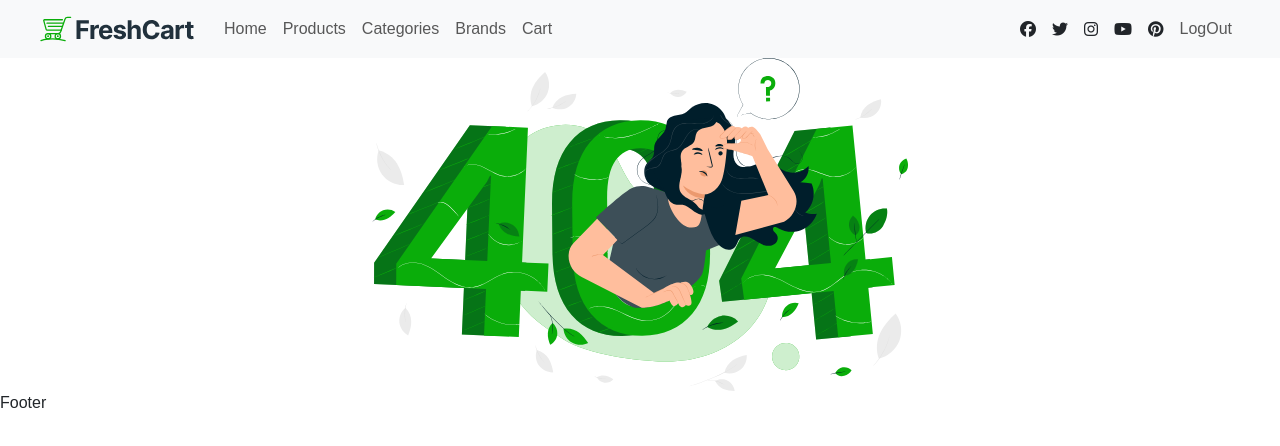
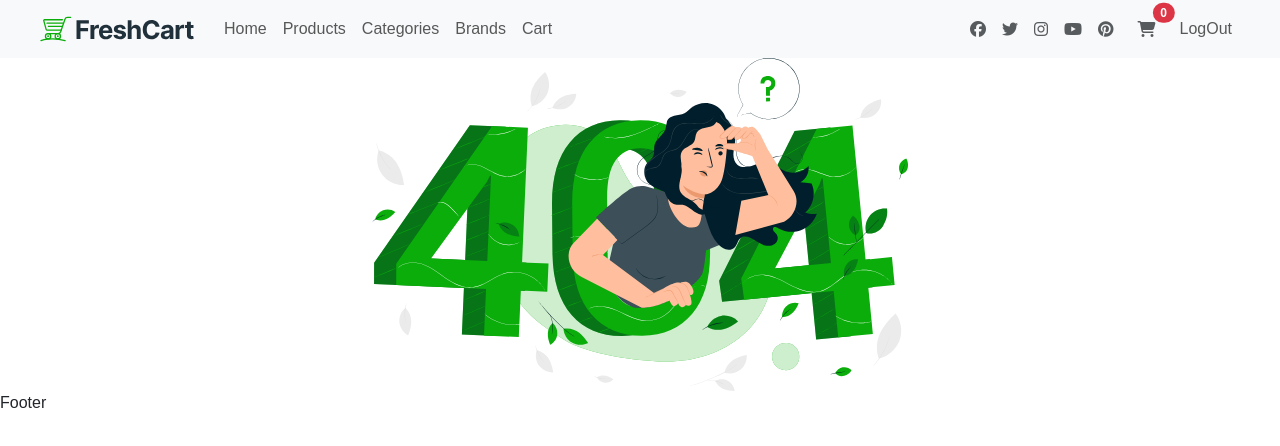
Before and after one commit to mahmoudElziny/Fresh-Cart, a React (Create React App) app: page /Fresh-Cart/Fresh-Cart/cart in a window 1280 px wide. Shown: the top 446 px of the page. Built offline with nearby package versions, Linux system fonts and the light colour scheme; sample sign-in values are in the browser's storage; a web font is replaced by a local one.

Commit message:
add to cart context & API

```diff
--- a/package.json
+++ b/package.json
@@ -18,6 +18,7 @@
     "react-query": "^3.39.3",
     "react-router-dom": "^6.27.0",
     "react-scripts": "5.0.1",
+    "sweetalert2": "^11.14.4",
     "web-vitals": "^2.1.4",
     "yup": "^1.4.0"
   },
--- a/src/Components/CategorySlider/CategorySlider.jsx
+++ b/src/Components/CategorySlider/CategorySlider.jsx
@@ -31,7 +31,7 @@ export default function CategorySlider() {
                 {categoryList.map((e) => {
                     return (
                     <div className="item" key={e._id}>
-                        <img src={e.image} height={250} alt="" />
+                        <img src={e.image} height={200} alt="" />
                         <h6 className='text-black mt-2 fw-bold'>{e.name}</h6>
                     </div>
                     )
--- a/src/Components/Home/Home.jsx
+++ b/src/Components/Home/Home.jsx
@@ -1,12 +1,16 @@
 import axios from 'axios'
-import React, { useEffect, useState } from 'react'
+import React, { useContext, useEffect, useState } from 'react'
 import Spinner from '../Spinner/Spinner';
 import { useQuery } from 'react-query';
 import { Link } from 'react-router-dom';
 import MainSlider from '../MainSlider/MainSlider';
 import CategorySlider from '../CategorySlider/CategorySlider';
+import { CartContext } from '../../Contexts/cartContext';
+import Swal from 'sweetalert2';
 
 export default function Home() {
+
+  let {addToCart, setItemNum} = useContext(CartContext);
 
   let [page, setPage] = useState(1);
 
@@ -17,7 +21,27 @@ export default function Home() {
 
   function getPageNumber(event) {
     let page = event.target.getAttribute('pagenum');
-    setPage(page)
+    setPage(page);
+  }
+
+  async function AddToCart(id){
+    let req = await addToCart(id).catch( (err)=>{
+      Swal.fire({
+        icon: 'error',
+        title: err.message,
+        text: "something went wrong"
+      });
+    } );
+
+    if(req.data.status == 'success'){
+      setItemNum(req.data.numOfCartItems);
+      Swal.fire({
+        icon: 'success',
+        title: 'Added To Cart',
+        showConfirmButton: false,
+        timer: 1500
+      });
+    }
   }
 
   return (
@@ -41,8 +65,8 @@ export default function Home() {
                         <span>{e.price}EGP</span>
                         <span><i className='fa-solid fa-star rating-color'></i> {e.ratingsAverage} </span>
                       </div>
-                      <button className='btn bg-main text-white d-block w-100'>Add To Cart</button>
                     </Link>
+                    <button onClick={()=>{AddToCart(e._id)}}  className='btn bg-main text-white d-block w-100'>Add To Cart</button>
                   </div>
                 </div>
               )
--- a/src/Components/Navbar/Navbar.jsx
+++ b/src/Components/Navbar/Navbar.jsx
@@ -3,12 +3,15 @@ import { NavLink, useNavigate } from 'react-router-dom';
 import logo from '../../assets/images/freshcart-logo.svg';
 import { UserContext } from '../../Contexts/userContext';
 import { jwtDecode } from 'jwt-decode';
+import { CartContext } from '../../Contexts/cartContext';
 
 export default function Navbar() {
-  let {userToken, data, setUserToken} = useContext(UserContext);
+
+  let { itemNum } = useContext(CartContext);
+  let { userToken, data, setUserToken } = useContext(UserContext);
   let navigate = useNavigate();
 
-  function logout(){
+  function logout() {
     localStorage.removeItem('userToken');
     setUserToken(null);
     navigate('/login');
@@ -16,7 +19,7 @@ export default function Navbar() {
 
   return (
     <>
-      <nav className="navbar navbar-expand-lg bg-body-tertiary">
+      <nav className="navbar navbar-expand-lg bg-body-tertiary sticky-top">
         <div className="container-fluid">
           <NavLink className="navbar-brand" to="/"> <img src={logo} alt="logo" /></NavLink>
           <button className="navbar-toggler" type="button" data-bs-toggle="collapse" data-bs-target="#navbarSupportedContent" aria-controls="navbarSupportedContent" aria-expanded="false" aria-label="Toggle navigation">
@@ -40,28 +43,35 @@ export default function Navbar() {
                 <li className="nav-item">
                   <NavLink className="nav-link" aria-current="page" to="cart">Cart</NavLink>
                 </li>
-            </ul>: ""}
+              </ul> : ""}
 
             <ul className="navbar-nav ms-auto mb-2 mb-lg-0">
               <li className="nav-item d-flex align-items-center">
-                <i className='fa-brands  fa-facebook mx-2'></i>
-                <i className='fa-brands  fa-twitter mx-2'></i>
-                <i className='fa-brands  fa-instagram mx-2'></i>
-                <i className='fa-brands  fa-youtube mx-2'></i>
-                <i className='fa-brands  fa-pinterest mx-2'></i>
+                <i className='fa-brands  fa-facebook mx-2 text-muted'></i>
+                <i className='fa-brands  fa-twitter mx-2 text-muted'></i>
+                <i className='fa-brands  fa-instagram mx-2 text-muted'></i>
+                <i className='fa-brands  fa-youtube mx-2 text-muted'></i>
+                <i className='fa-brands  fa-pinterest mx-2 text-muted'></i>
               </li>
 
-              {userToken != null ?
+              {userToken != null ? <>
+
+                <li className='nav-item d-flex align-items-center mx-2'>
+                  <div className='position-relative'>
+                    <i className='nav-link fa-solid fa-cart-shopping text-muted'></i>
+                    <span className='position-absolute top-0 start-100 translate-middle badge rounded-pill bg-danger'>{itemNum}</span>
+                  </div>
+                </li>
                 <li className="nav-item">
                   <span className='nav-link cursor-pointer' onClick={logout}> LogOut</span>
-              </li>  : <>
+                </li> </> : <>
                 <li className="nav-item">
                   <NavLink className="nav-link" aria-current="page" to="login">Login</NavLink>
                 </li>
                 <li className="nav-item">
                   <NavLink className="nav-link" aria-current="page" to="register">Register</NavLink>
                 </li>
-              </>  }
+              </>}
 
             </ul>
 
--- a/src/Components/ProductDetails/ProductDetails.jsx
+++ b/src/Components/ProductDetails/ProductDetails.jsx
@@ -1,11 +1,14 @@
 import axios from 'axios';
-import React, { useEffect, useState } from 'react'
+import React, { useContext, useEffect, useState } from 'react'
 import { useQuery } from 'react-query';
 import { useParams } from 'react-router-dom';
 import Spinner from '../Spinner/Spinner';
+import { CartContext } from '../../Contexts/cartContext';
+import Swal from 'sweetalert2';
 
 export default function ProductDetails() {
 
+    let { addToCart, setItemNum } = useContext(CartContext);
     let { _id } = useParams();
     let [productId, setProductId] = useState();
 
@@ -13,7 +16,7 @@ export default function ProductDetails() {
         setProductId(_id);
     }, []);
 
-    let { data, isLoading } = useQuery(["productDetails",productId], getProductDetails );
+    let { data, isLoading } = useQuery(["productDetails", productId], getProductDetails);
 
     let product = data?.data.data;
 
@@ -26,6 +29,25 @@ export default function ProductDetails() {
         document.querySelector("#myImg").setAttribute("src", imgPath);
     }
 
+    async function AddToCart(id) {
+        let req = await addToCart(id).catch((err) => {
+            Swal.fire({
+                icon: 'error',
+                title: err.message,
+                text: "something went wrong"
+            });
+        });
+        if (req.data.status == 'success') {
+            setItemNum(req.data.numOfCartItems);
+            Swal.fire({
+                icon: 'success',
+                title: 'Added To Cart',
+                showConfirmButton: false,
+                timer: 1500
+            });
+        }
+    }
+
     return (
         <>
             {isLoading ?
@@ -35,7 +57,7 @@ export default function ProductDetails() {
                         <div className="col-md-3">
                             <div className="row g-1 align-items-center">
                                 <div className="col-md-2">
-                                    {product.images.map( (e) => {
+                                    {product.images.map((e) => {
                                         return (
                                             <img src={e} className='w-100' id='imgs' onClick={getImageSrc} alt="" />
                                         )
@@ -54,7 +76,7 @@ export default function ProductDetails() {
                                 <span>{product.price}EGP</span>
                                 <span><i className='fa-solid fa-star rating-color'></i> {product.ratingsAverage} </span>
                             </div>
-                            <button className='btn bg-main text-white d-block w-100 my-3'> + add to cart</button>
+                            <button onClick={() => AddToCart(product._id)} className='btn bg-main text-white d-block w-100 my-3'> + add to cart</button>
                         </div>
                     </div>
                 </div>}
--- /dev/null
+++ b/src/Contexts/cartContext.js
@@ -0,0 +1,26 @@
+import axios from "axios";
+import { createContext, useState } from "react";
+
+
+export let CartContext = createContext();
+
+export function CartContextProvider({ children }) {
+
+    let [itemNum, setItemNum] = useState(0);
+
+    function addToCart(productId) {
+        let body = {
+            productId: productId
+        }
+        let headersOptions = {
+            token: localStorage.getItem('userToken')
+        }
+
+        return axios.post('https://ecommerce.routemisr.com/api/v1/cart',body,{headers: headersOptions})
+
+    }
+
+    return <CartContext.Provider value={{addToCart, itemNum, setItemNum}}>
+                {children}
+            </CartContext.Provider>;
+}
--- a/src/index.css
+++ b/src/index.css
@@ -86,11 +86,12 @@ a , a:hover{
 }
 .owl-carousel button.owl-dot {
     background-color: #D6D6D6 !important;
-    width: 18px !important;
+    width: 17px !important;
     height: 5px !important;
     border-radius: 20px!important;
     margin-inline: 4px !important;
     margin-top: 8px !important;
+    margin-bottom: 8px !important;
     padding: 7px !important;
 }
 
--- a/src/index.js
+++ b/src/index.js
@@ -2,16 +2,20 @@ import React from 'react';
 import ReactDOM from 'react-dom/client';
 import App from './App';
 import 'jquery/dist/jquery.min.js';
+import 'sweetalert2/dist/sweetalert2.min.js';
 import 'bootstrap/dist/js/bootstrap.bundle.min.js';
 import 'bootstrap/dist/css/bootstrap.min.css';
 import '@fortawesome/fontawesome-free/css/all.min.css';
 import './index.css';
 import { UserContextProvider } from './Contexts/userContext';
+import { CartContextProvider } from './Contexts/cartContext';
 
 const root = ReactDOM.createRoot(document.getElementById('root'));
 root.render(
   <UserContextProvider>
-    <App />
+    <CartContextProvider>
+      <App />
+    </CartContextProvider>
   </UserContextProvider>
 
 );
```
Also changed, not shown: src/Components/MainSlider/MainSlider.jsx (+5 -5 lines), 1 other file (tests, documents, lock files or other folders). Lines whose indentation alone changed are shown as unchanged.
